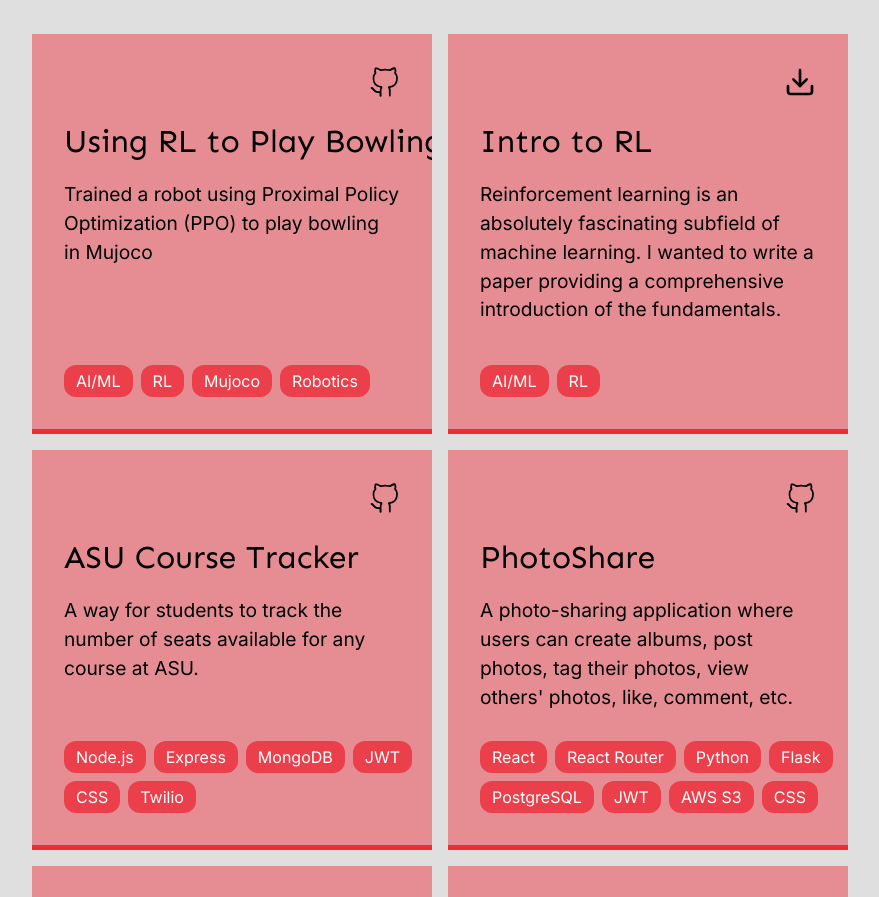
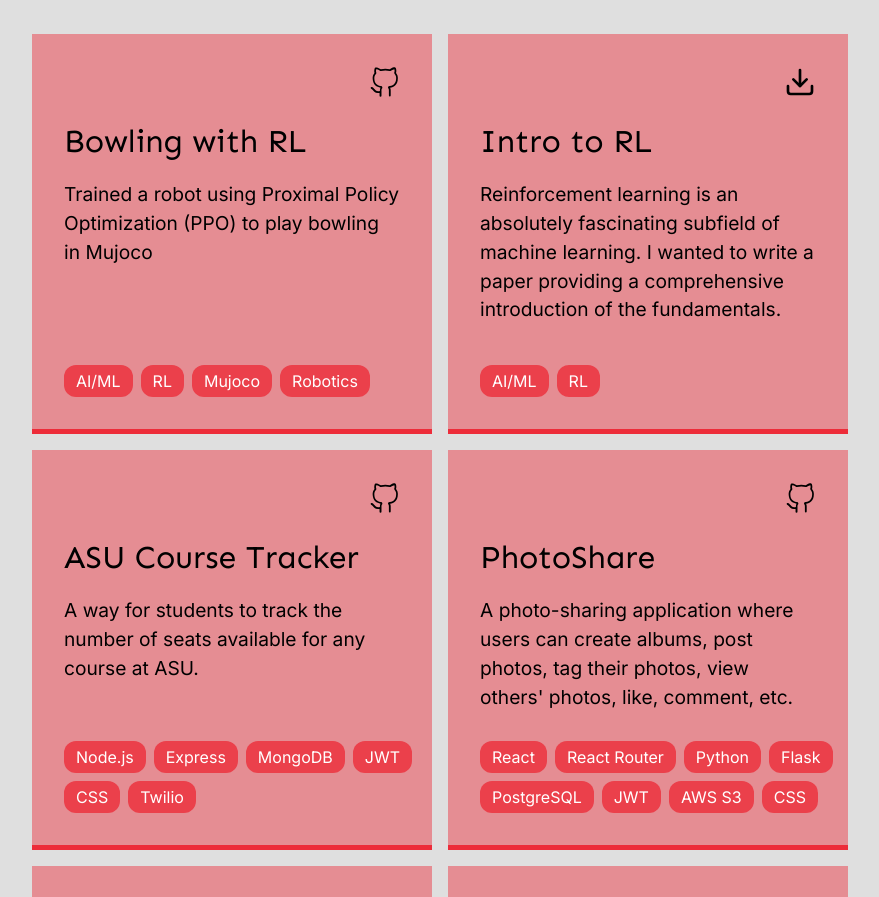
Before and after one commit to likhity/likhity-new-website, a Next.js app: page / in a window 1280 px wide. Shown: the part 6380-7277 px from the top of the page, without its empty margins (200-1079 px from the left). Built offline with nearby package versions, Linux system fonts and the light colour scheme.

Commit message:
Update bowling project title

```diff
--- a/data/projects.js
+++ b/data/projects.js
@@ -1,9 +1,9 @@
 export default [
   {
-    title: "Using RL to Play Bowling",
+    title: "Bowling with RL",
     description: "Trained a robot using Proximal Policy Optimization (PPO) to play bowling in Mujoco",
     tags: ["AI/ML", "RL", "Mujoco", "Robotics"],
-    link: "/projects/using-rl-to-play-bowling",
+    link: "/projects/bowling-with-rl",
     github: "https://github.com/likhity/mujoco-rl",
     markdown: "https://raw.githubusercontent.com/likhity/mujoco-rl/refs/heads/master/README.md",
     imageBaseUri: "https://raw.githubusercontent.com/likhity/mujoco-rl/master",
```
